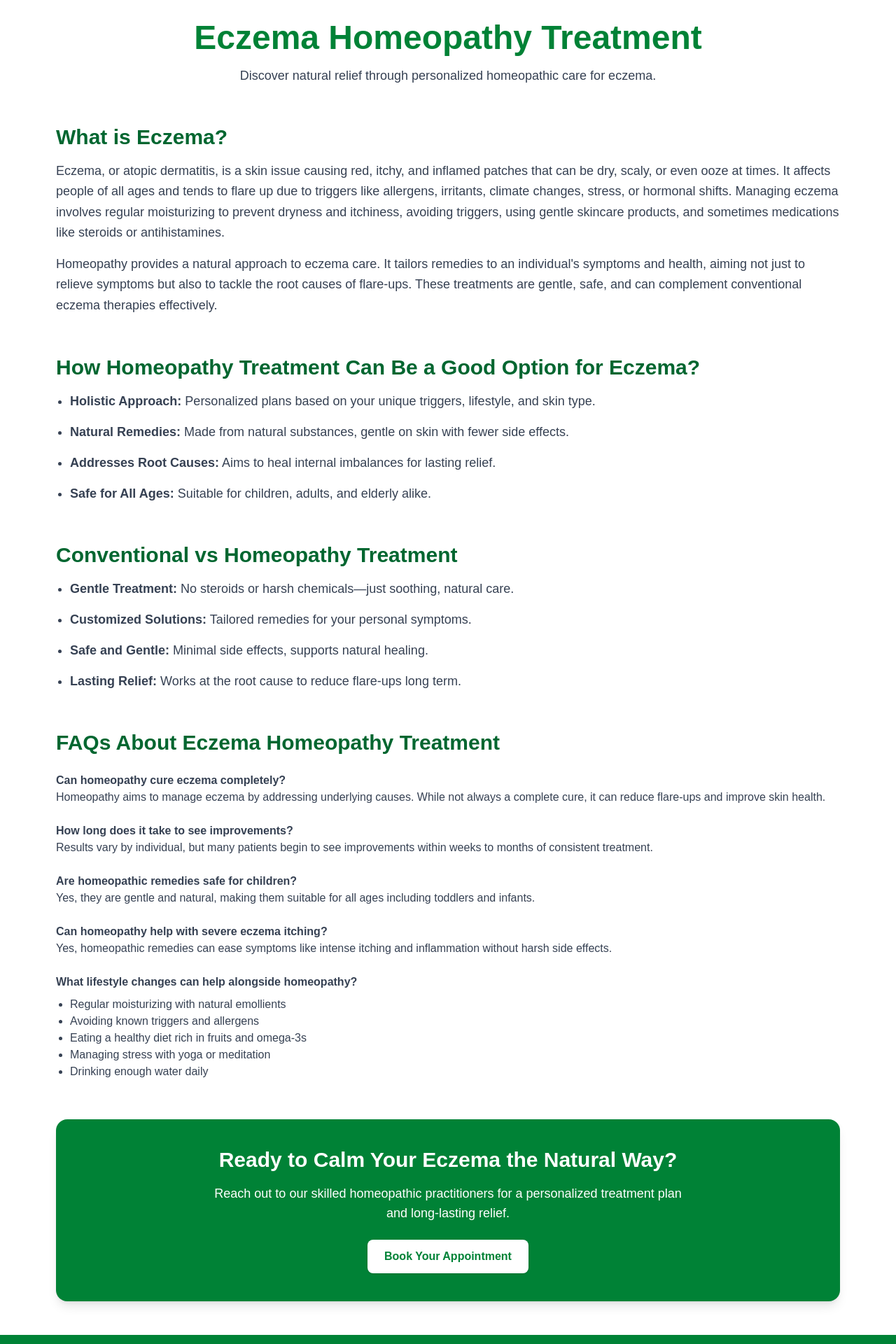
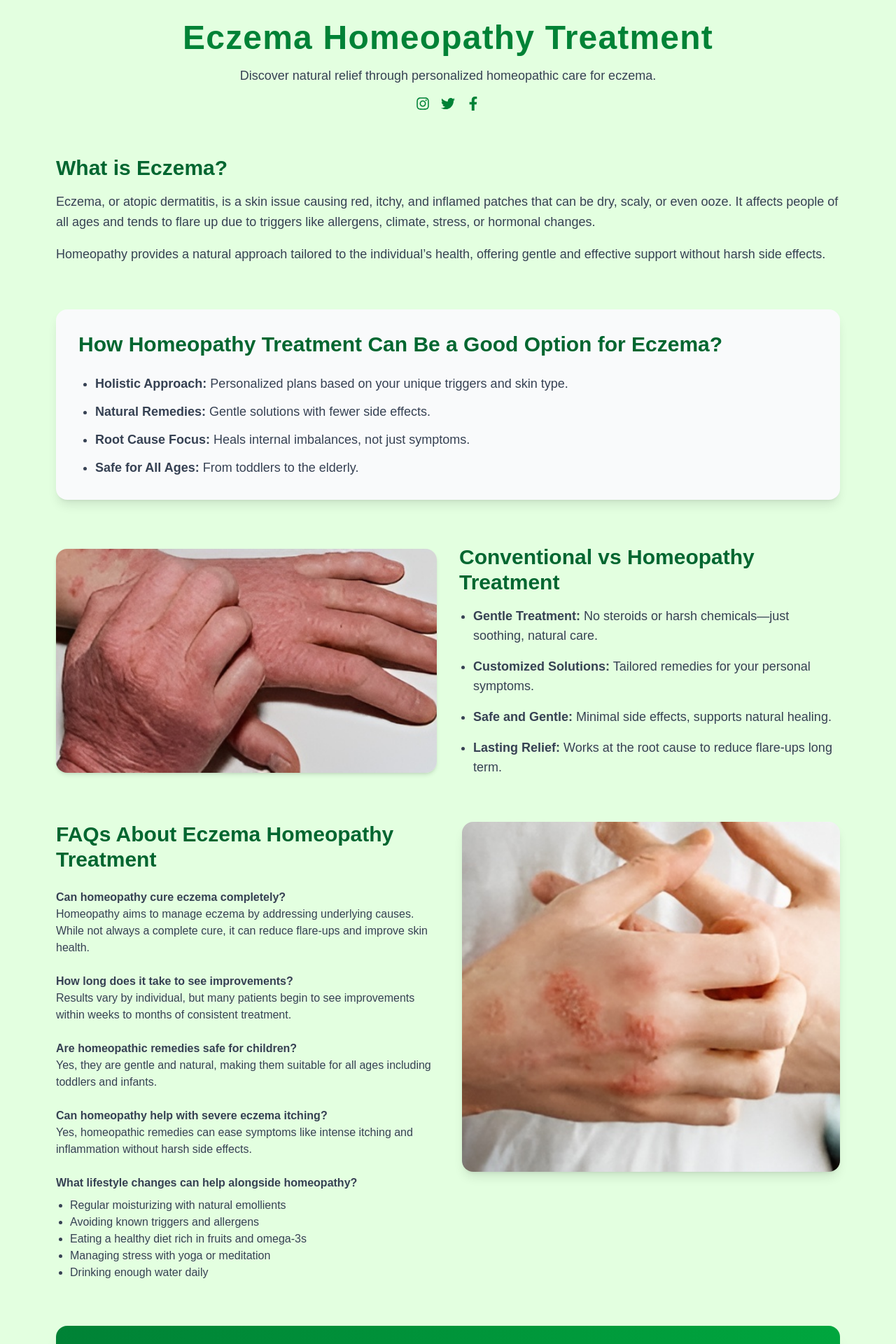
Before and after one commit to shiven-infotech/adityahlandingpage, a Next.js app: page /acuteailments/skinailments/eczemahomeopathytreatment in a window 1280 px wide. Shown: the part 140-2060 px from the top of the page at 70% size. Built offline with nearby package versions, Linux system fonts and the light colour scheme.

Commit message:
eczema done

```diff
--- a/src/app/acuteailments/skinailments/eczemahomeopathytreatment/page.jsx
+++ b/src/app/acuteailments/skinailments/eczemahomeopathytreatment/page.jsx
@@ -1,72 +1,82 @@
 "use client";
-import React from "react";
+import React, { useEffect } from "react";
+import AOS from "aos";
+import "aos/dist/aos.css";
 import Header from "../../../components/header";
 import Navbar from "@/app/components/navbar";
 import Footer from "@/app/components/footer";
+import { FaInstagram, FaFacebookF, FaTwitter } from "react-icons/fa";
 
 export default function EczemaPage() {
+  useEffect(() => {
+    AOS.init({ duration: 1000 });
+  }, []);
+
   return (
     <>
       <Header />
       <Navbar />
-    <main className="bg-white text-gray-800 px-4 sm:px-6 lg:px-20 py-12 space-y-14">
-      {/* Title */}
-      <section className="text-center">
-        <h1 className="text-4xl sm:text-5xl font-bold text-green-700 mb-4">
+      <main className="bg-[#e3ffe0] text-gray-800 px-4 sm:px-6 lg:px-20 py-12 space-y-16">
+        {/* Title Section */}
+        <section
+          className="text-center space-y-4"
+          data-aos="fade-down"
+        >
+          <h1 className="text-4xl sm:text-5xl font-extrabold text-green-700 tracking-wide">
             Eczema Homeopathy Treatment
           </h1>
           <p className="text-lg text-gray-700 max-w-3xl mx-auto">
             Discover natural relief through personalized homeopathic care for eczema.
           </p>
+          <div className="flex justify-center gap-4 mt-4 text-green-700 text-xl">
+            <FaInstagram className="hover:text-pink-600 transition" />
+            <FaTwitter className="hover:text-blue-500 transition" />
+            <FaFacebookF className="hover:text-blue-700 transition" />
+          </div>
         </section>
 
         {/* What is Eczema? */}
-      <section>
-        <h2 className="text-2xl sm:text-3xl font-semibold text-green-800 mb-4">
-          What is Eczema?
-        </h2>
-        <p className="text-gray-700 text-base sm:text-lg leading-relaxed">
+        <section data-aos="fade-up">
+          <h2 className="text-3xl font-semibold text-green-800 mb-4">What is Eczema?</h2>
+          <div className="text-lg text-gray-700 leading-relaxed space-y-4">
+            <p>
               Eczema, or atopic dermatitis, is a skin issue causing red, itchy, and inflamed patches
-          that can be dry, scaly, or even ooze at times. It affects people of all ages and tends
-          to flare up due to triggers like allergens, irritants, climate changes, stress, or
-          hormonal shifts. Managing eczema involves regular moisturizing to prevent dryness and
-          itchiness, avoiding triggers, using gentle skincare products, and sometimes medications
-          like steroids or antihistamines.
+              that can be dry, scaly, or even ooze. It affects people of all ages and tends to flare
+              up due to triggers like allergens, climate, stress, or hormonal changes.
             </p>
-        <p className="text-gray-700 text-base sm:text-lg leading-relaxed mt-4">
-          Homeopathy provides a natural approach to eczema care. It tailors remedies to an
-          individual's symptoms and health, aiming not just to relieve symptoms but also to tackle
-          the root causes of flare-ups. These treatments are gentle, safe, and can complement
-          conventional eczema therapies effectively.
+            <p>
+              Homeopathy provides a natural approach tailored to the individual’s health, offering
+              gentle and effective support without harsh side effects.
             </p>
+          </div>
         </section>
 
         {/* How Homeopathy Helps */}
-      <section>
-        <h2 className="text-2xl sm:text-3xl font-semibold text-green-800 mb-4">
+        <section data-aos="fade-up" className="bg-gray-50 rounded-2xl p-8 shadow-lg">
+          <h2 className="text-3xl font-semibold text-green-800 mb-6">
             How Homeopathy Treatment Can Be a Good Option for Eczema?
           </h2>
-        <ul className="space-y-4 text-base sm:text-lg text-gray-700 list-disc pl-5">
-          <li>
-            <strong>Holistic Approach:</strong> Personalized plans based on your unique triggers,
-            lifestyle, and skin type.
-          </li>
-          <li>
-            <strong>Natural Remedies:</strong> Made from natural substances, gentle on skin with
-            fewer side effects.
-          </li>
-          <li>
-            <strong>Addresses Root Causes:</strong> Aims to heal internal imbalances for lasting
-            relief.
-          </li>
-          <li>
-            <strong>Safe for All Ages:</strong> Suitable for children, adults, and elderly alike.
-          </li>
+          <ul className="list-disc pl-6 text-gray-700 text-lg space-y-3">
+            <li><strong>Holistic Approach:</strong> Personalized plans based on your unique triggers and skin type.</li>
+            <li><strong>Natural Remedies:</strong> Gentle solutions with fewer side effects.</li>
+            <li><strong>Root Cause Focus:</strong> Heals internal imbalances, not just symptoms.</li>
+            <li><strong>Safe for All Ages:</strong> From toddlers to the elderly.</li>
           </ul>
         </section>
 
-      {/* Other vs Homeopathy */}
-      <section>
+        {/* Conventional vs Homeopathy with image */}
+<section className="grid grid-cols-1 lg:grid-cols-2 items-center gap-8">
+  {/* Image */}
+  <div className="w-full">
+    <img
+      src="/eczema.jpeg" // Change to your image path
+      alt="Homeopathy vs Conventional"
+      className="rounded-2xl shadow-md w-full object-cover h-80"
+    />
+  </div>
+
+  {/* Content */}
+  <div>
     <h2 className="text-2xl sm:text-3xl font-semibold text-green-800 mb-4">
       Conventional vs Homeopathy Treatment
     </h2>
@@ -85,10 +95,14 @@ export default function EczemaPage() {
         <strong>Lasting Relief:</strong> Works at the root cause to reduce flare-ups long term.
       </li>
     </ul>
+  </div>
 </section>
 
-      {/* FAQs */}
-      <section>
+
+        {/* FAQs with image on the right */}
+<section className="grid grid-cols-1 lg:grid-cols-2 items-start gap-10">
+  {/* FAQ Content */}
+  <div>
     <h2 className="text-2xl sm:text-3xl font-semibold text-green-800 mb-6">
       FAQs About Eczema Homeopathy Treatment
     </h2>
@@ -101,36 +115,28 @@ export default function EczemaPage() {
         </p>
       </div>
       <div>
-            <h4 className="font-semibold">
-              How long does it take to see improvements?
-            </h4>
+        <h4 className="font-semibold">How long does it take to see improvements?</h4>
         <p>
           Results vary by individual, but many patients begin to see improvements within weeks
           to months of consistent treatment.
         </p>
       </div>
       <div>
-            <h4 className="font-semibold">
-              Are homeopathic remedies safe for children?
-            </h4>
+        <h4 className="font-semibold">Are homeopathic remedies safe for children?</h4>
         <p>
           Yes, they are gentle and natural, making them suitable for all ages including
           toddlers and infants.
         </p>
       </div>
       <div>
-            <h4 className="font-semibold">
-              Can homeopathy help with severe eczema itching?
-            </h4>
+        <h4 className="font-semibold">Can homeopathy help with severe eczema itching?</h4>
         <p>
           Yes, homeopathic remedies can ease symptoms like intense itching and inflammation
           without harsh side effects.
         </p>
       </div>
       <div>
-            <h4 className="font-semibold">
-              What lifestyle changes can help alongside homeopathy?
-            </h4>
+        <h4 className="font-semibold">What lifestyle changes can help alongside homeopathy?</h4>
         <ul className="list-disc pl-5 mt-2">
           <li>Regular moisturizing with natural emollients</li>
           <li>Avoiding known triggers and allergens</li>
@@ -140,20 +146,31 @@ export default function EczemaPage() {
         </ul>
       </div>
     </div>
+  </div>
+
+  {/* Image */}
+  <div className="w-full">
+    <img
+      src="/eczema1.jpeg" // Replace this path with your actual image path
+      alt="FAQs about eczema treatment"
+      className="rounded-2xl shadow-lg w-full object-cover h-[500px]"
+    />
+  </div>
 </section>
 
-      {/* CTA */}
-      <section className="bg-green-700 text-white py-10 px-6 sm:px-12 rounded-2xl shadow-lg text-center">
-        <h2 className="text-2xl sm:text-3xl font-semibold mb-4">
-          Ready to Calm Your Eczema the Natural Way?
-        </h2>
-        <p className="text-base sm:text-lg mb-6 max-w-2xl mx-auto">
-          Reach out to our skilled homeopathic practitioners for a personalized treatment plan and
-          long-lasting relief.
+
+        {/* CTA Section */}
+        <section
+          className="bg-gradient-to-r from-green-700 to-green-600 text-white py-12 px-6 sm:px-12 rounded-2xl shadow-xl text-center"
+          data-aos="zoom-in"
+        >
+          <h2 className="text-3xl font-bold mb-4">Ready to Calm Your Eczema Naturally?</h2>
+          <p className="text-lg mb-6 max-w-2xl mx-auto">
+            Our skilled homeopathic practitioners are here to craft a treatment plan just for you.
           </p>
           <a
             href="/contactform"
-          className="inline-block bg-white text-green-700 font-semibold px-6 py-3 rounded-lg shadow hover:bg-green-100 transition"
+            className="inline-block bg-white text-green-700 font-semibold px-6 py-3 rounded-lg shadow hover:bg-green-100 hover:scale-105 transition-transform duration-300"
           >
             Book Your Appointment
           </a>
```
Also changed, not shown: public/eczema.jpeg (added), public/eczema1.jpeg (added). Lines whose indentation alone changed are shown as unchanged.
